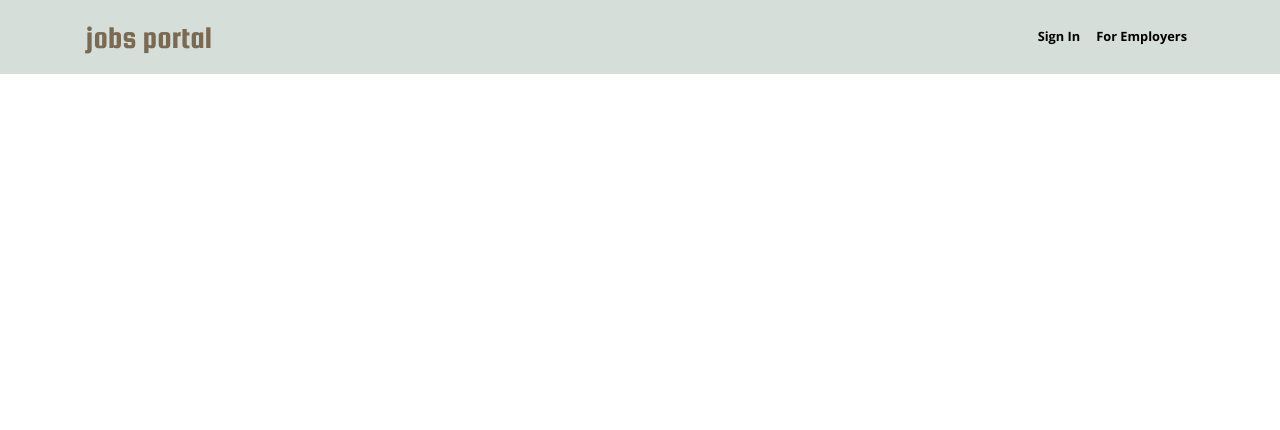
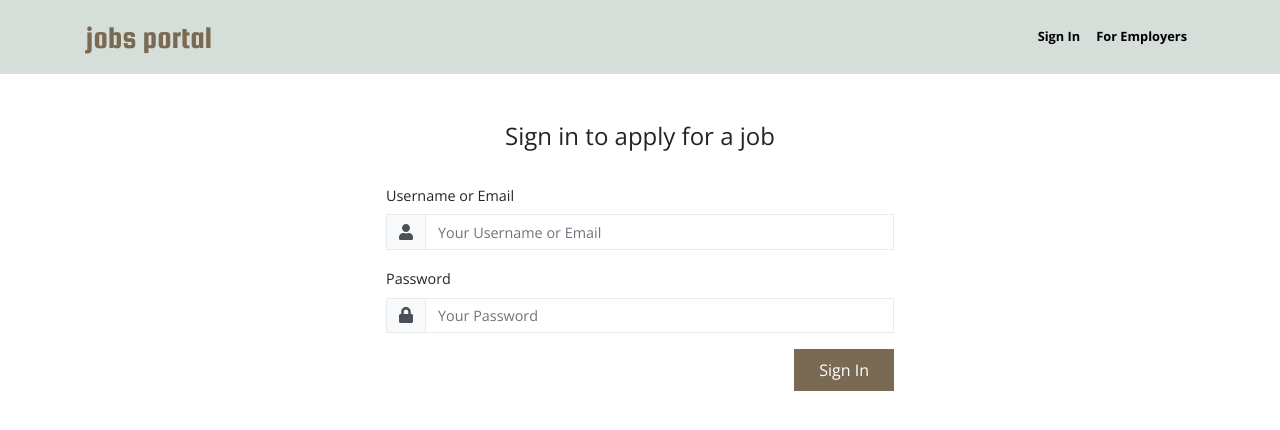
Before and after one commit to noorsheikh/jobs-portal-ui, a React (Create React App) app: page /sign-in in a window 1280 px wide. Shown: the top 430 px of the page. Built offline with nearby package versions, Linux system fonts and the light colour scheme.

Commit message:
feature: layout for sign in page

```diff
--- a/src/App.tsx
+++ b/src/App.tsx
@@ -5,10 +5,10 @@ import store from './store';
 
 import Home from './containers/Home';
 import JobPoster from './containers/JobPoster';
-import JobSeeker from './containers/JobSeeker';
 import NavigationBar from './components/NavigationBar';
 import Search from './containers/Search';
 import JobDetails from './containers/JobDetails';
+import SignIn from './containers/SignIn';
 
 class App extends React.Component<{}, {}> {
   render() {
@@ -18,7 +18,7 @@ class App extends React.Component<{}, {}> {
           <NavigationBar />
           <Route path="/" exact component={Home} />
           <Route path="/jobs-posters" render={() => <JobPoster />} />
-          <Route path="/jobs-seekers" render={() => <JobSeeker />} />
+          <Route path="/sign-in" render={() => <SignIn />} />
           <Route path="/jobs" exact component={Search} />
           <Route path="/jobs/:id" exact component={JobDetails} />
         </Router>
--- a/src/components/NavigationBar/index.tsx
+++ b/src/components/NavigationBar/index.tsx
@@ -10,7 +10,7 @@ const NavigationBar: React.FC = () => {
                 <Navbar.Toggle area-controls='responsive-navbar-nav' />
                 <Navbar.Collapse className='navbar__auth-nav justify-content-end' id='responsive-navbar-nav'>
                     <Nav>
-                    <Nav.Link as={NavLink} className='navbar__auth-nav--item' to='/jobs-seekers' exact>
+                    <Nav.Link as={NavLink} className='navbar__auth-nav--item' to='/sign-in' exact>
                         Sign In
                     </Nav.Link>
                     <Nav.Link as={NavLink} className='navbar__auth-nav--item' to='/jobs-posters' exact>
--- a/src/containers/JobSeeker/index.tsx
+++ /dev/null
@@ -1,11 +0,0 @@
-import React from 'react';
-
-class JobSeeker extends React.Component {
-    render() {
-        return (
-            <div>Jobs Seekers Section Coming Soon</div>
-        )
-    }
-}
-
-export default JobSeeker;
--- /dev/null
+++ b/src/containers/SignIn/SignIn.scss
@@ -0,0 +1,27 @@
+.sign-in {
+    padding: 1rem;
+    margin-top: 2rem;
+
+    &__heading { text-align: center; }
+
+    &__form {
+        margin-top: 2rem;
+
+        &--label { font-size: $font-size-base * .9; }
+
+        &--input {
+            font-size: $font-size-base * .9;
+            border: 1px solid $gray-200;
+            border-radius: 0;
+        }
+
+        &--icon {
+            background-color: $gray-100;
+            border: 1px solid $gray-200;
+            border-radius: 0;
+        }
+
+        &--submit { text-align: right; }
+        &--submit-btn { padding: .5rem 1.5rem; }
+    }
+}
--- /dev/null
+++ b/src/containers/SignIn/index.tsx
@@ -0,0 +1,49 @@
+import React from 'react';
+import { Container, Row, Col, Form, FormGroup, InputGroup, Button } from 'react-bootstrap';
+import { FontAwesomeIcon } from '@fortawesome/react-fontawesome';
+import { faUser, faLock, faAlignRight } from '@fortawesome/free-solid-svg-icons';
+
+class SignIn extends React.Component {
+    render() {
+        return (
+            <Container>
+                <Row>
+                    <Col lg={{ span: 6, offset: 3}} className="justify-content-md-center">
+                        <div className="sign-in">
+                            <h1 className="sign-in__heading">Sign in to apply for a job</h1>
+                            <Form className="sign-in__form">
+                            <FormGroup>
+                                    <Form.Label className="sign-in__form--label">Username or Email</Form.Label>
+                                    <InputGroup>
+                                        <InputGroup.Prepend>
+                                        <InputGroup.Text className="sign-in__form--icon">
+                                                <FontAwesomeIcon icon={faUser}></FontAwesomeIcon>
+                                            </InputGroup.Text>
+                                        </InputGroup.Prepend>
+                                        <Form.Control type="text" className="sign-in__form--input" placeholder="Your Username or Email" />
+                                    </InputGroup>
+                                </FormGroup>
+                                <FormGroup>
+                                    <Form.Label className="sign-in__form--label">Password</Form.Label>
+                                    <InputGroup>
+                                        <InputGroup.Prepend>
+                                        <InputGroup.Text className="sign-in__form--icon">
+                                                <FontAwesomeIcon icon={faLock}></FontAwesomeIcon>
+                                            </InputGroup.Text>
+                                        </InputGroup.Prepend>
+                                        <Form.Control type="text" className="sign-in__form--input" placeholder="Your Password" />
+                                    </InputGroup>
+                                </FormGroup>
+                                <div className="sign-in__form--submit">
+                                    <Button type="submit" className="sign-in__form--submit-btn">Sign In</Button>
+                                </div>
+                            </Form>
+                        </div>
+                    </Col>
+                </Row>
+            </Container>
+        )
+    }
+}
+
+export default SignIn;
--- a/src/index.scss
+++ b/src/index.scss
@@ -35,5 +35,6 @@ $h6-font-size: $font-size-base * .8;
 
 // Containers SCSS Styles
 @import "./containers/JobDetails/JobDetails.scss";
+@import "./containers/SignIn/SignIn.scss";
 
 @import "./App.scss";
```
Also changed, not shown: 1 other file (tests, documents, lock files or other folders).
